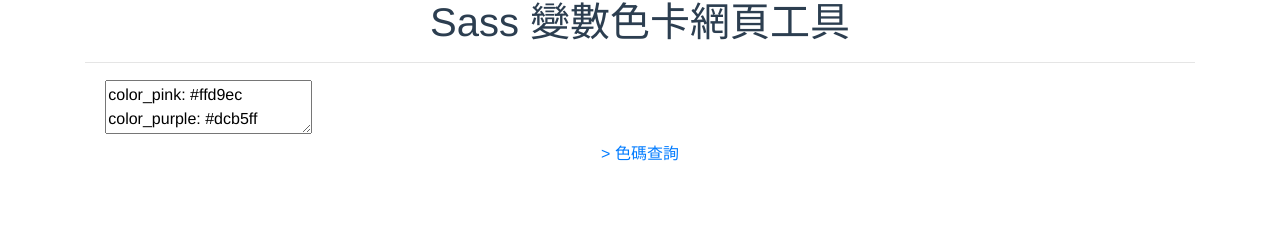
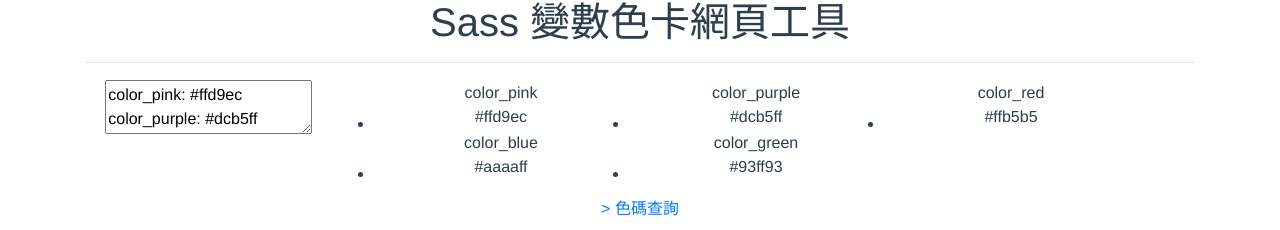
Before and after one commit to octopus831012/Vue-cli-demo-project, a Vue app: page / in a window 1280 px wide. Shown: the part 422-652 px from the top of the page. Built offline with nearby package versions, Linux system fonts and the light colour scheme.

Commit message:
analyzing data and showing the color

```diff
--- a/src/components/ScssColorCardTool/main.js
+++ b/src/components/ScssColorCardTool/main.js
@@ -8,4 +8,23 @@
       colorSetting: 'color_pink: #ffd9ec\ncolor_purple: #dcb5ff\ncolor_red: #ffb5b5\ncolor_blue: #aaaaff\ncolor_green: #93ff93',
     };
   },
+  computed: {
+    colorCards() {
+      const result = [];
+      const cutString = this.colorSetting.split('\n');
+      for (let i = 0; i < cutString.length; i += 1) {
+        const name = cutString[i].split(':')[0];
+        const color = cutString[i].split(' ')[1];
+
+        result.push({
+          name,
+          color,
+          colorCSS: {
+            'background-color': color,
+          },
+        });
+      }
+      return result;
+    },
+  },
 };
```
